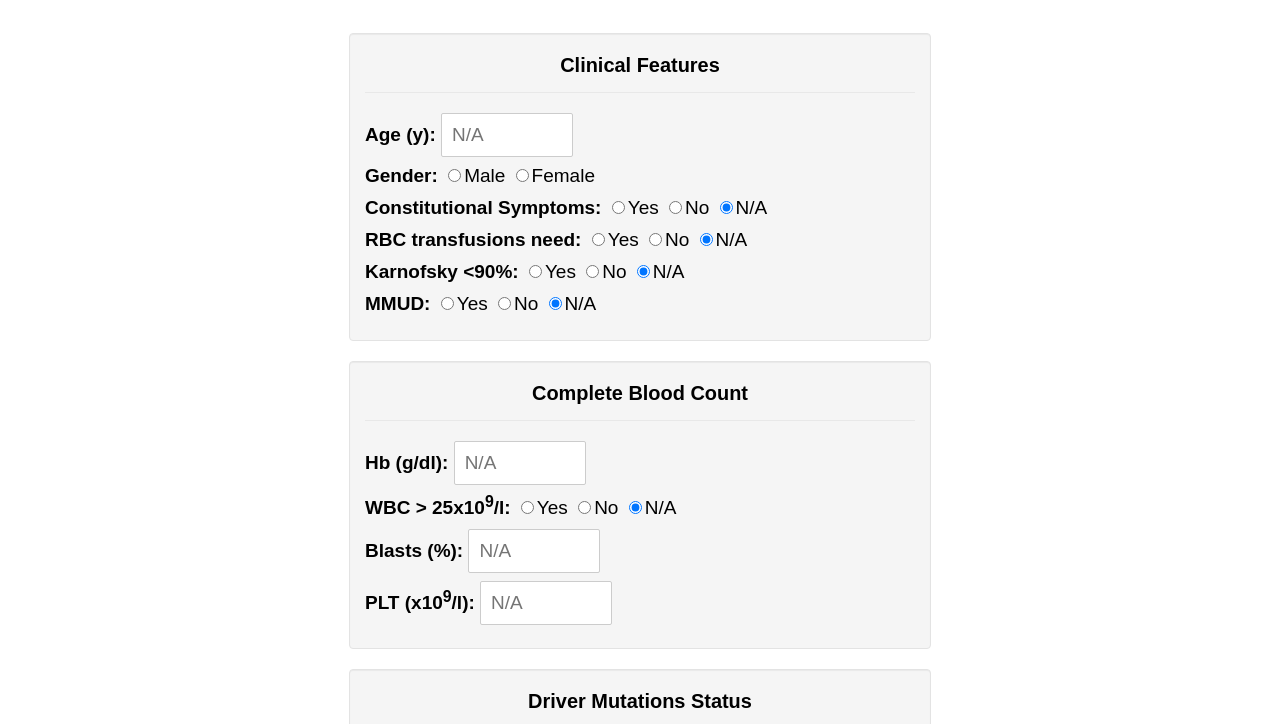
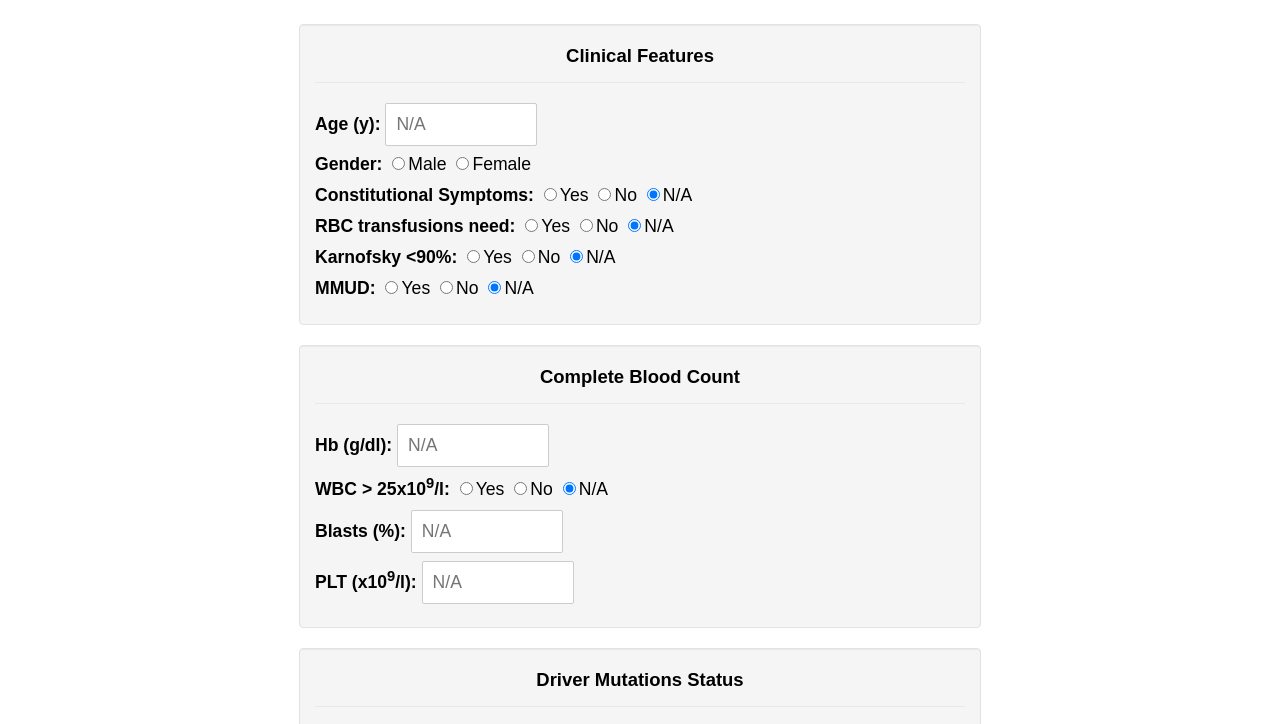
Before and after one commit to pigna90/pmf.scores.calculator, a plain HTML site: page index.html in a window 1280 px wide. Shown: the part 113-837 px from the top of the page. Drawn offline with Linux system fonts and the light colour scheme.

```diff
--- a/style.css
+++ b/style.css
@@ -4,7 +4,7 @@ body {
     background-color: #fff;
     font-family: Arial, Helvetica, sans-serif;
     text-align: center;
-    font-size: 19px;
+    font-size: 110%;
 }
 
 hr {
@@ -14,7 +14,7 @@ hr {
 }
 
 form {
-    max-width: 550px;
+    max-width: 650px;
     min-height: 20px;
     padding: 15px;
     margin: 0px auto;
```
